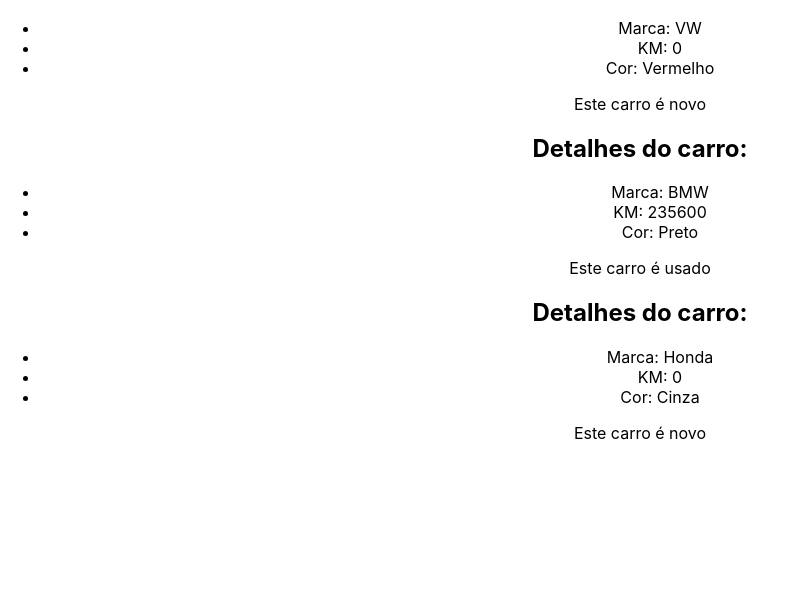
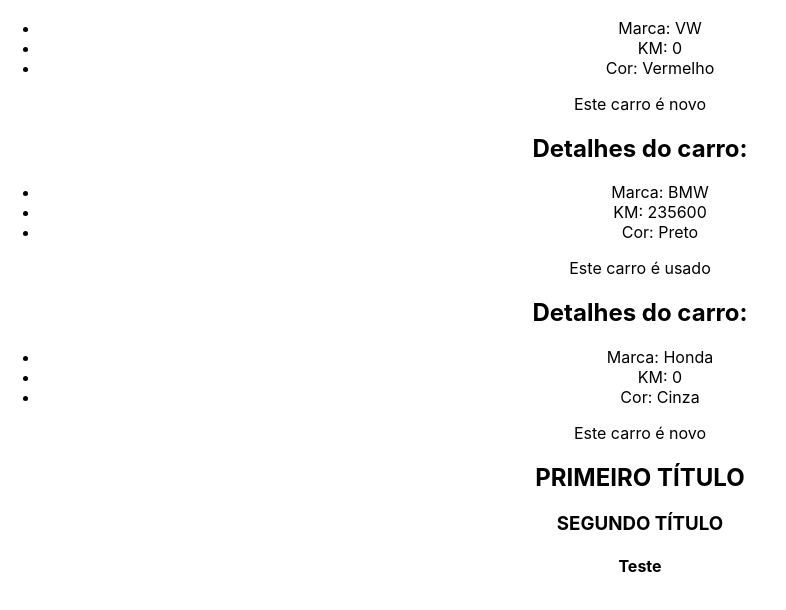
Before and after one commit to allanfenelon/CURSO_REACT, a React (Create React App) app in the folder 3_AVANCANDO_EM_REACT/avancando-em-react/: page / in a window 1280 px wide. Shown: the part 2376-2986 px from the top of the page, without its empty margins (0-786 px from the left). Built offline with nearby package versions, Linux system fonts and the light colour scheme.

Commit message:
Fragments

```diff
--- /dev/null
+++ b/3_AVANCANDO_EM_REACT/avancando-em-react/src/components/Fragment.js
@@ -0,0 +1,13 @@
+
+
+const Fragment = ({propFragment}) => {
+  return (
+    <>
+        <h2>PRIMEIRO TÍTULO</h2>
+        <h3>SEGUNDO TÍTULO</h3>
+        <h4>{propFragment}</h4>
+    </>
+  )
+}
+
+export default Fragment
```
Also changed, not shown: 3_AVANCANDO_EM_REACT/avancando-em-react/src/App.js (+3 -6 lines).
